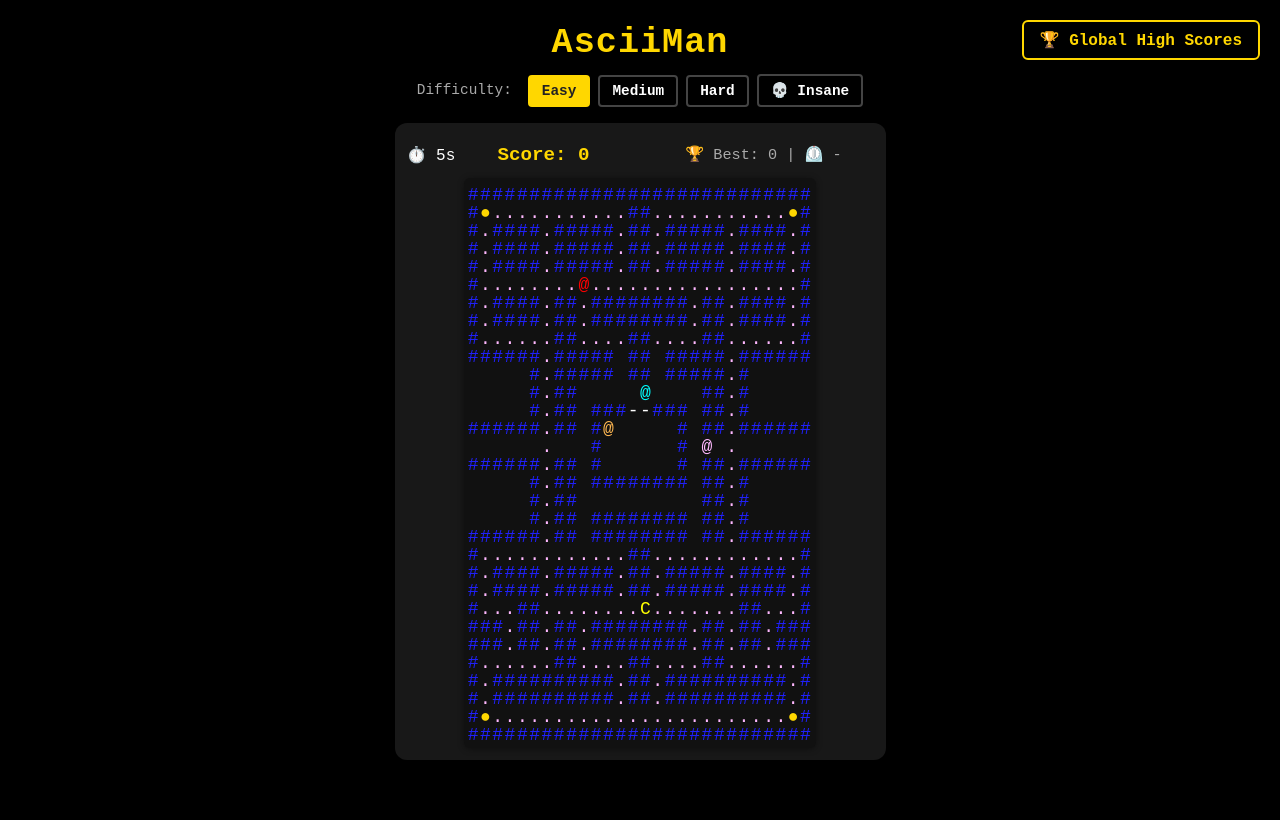
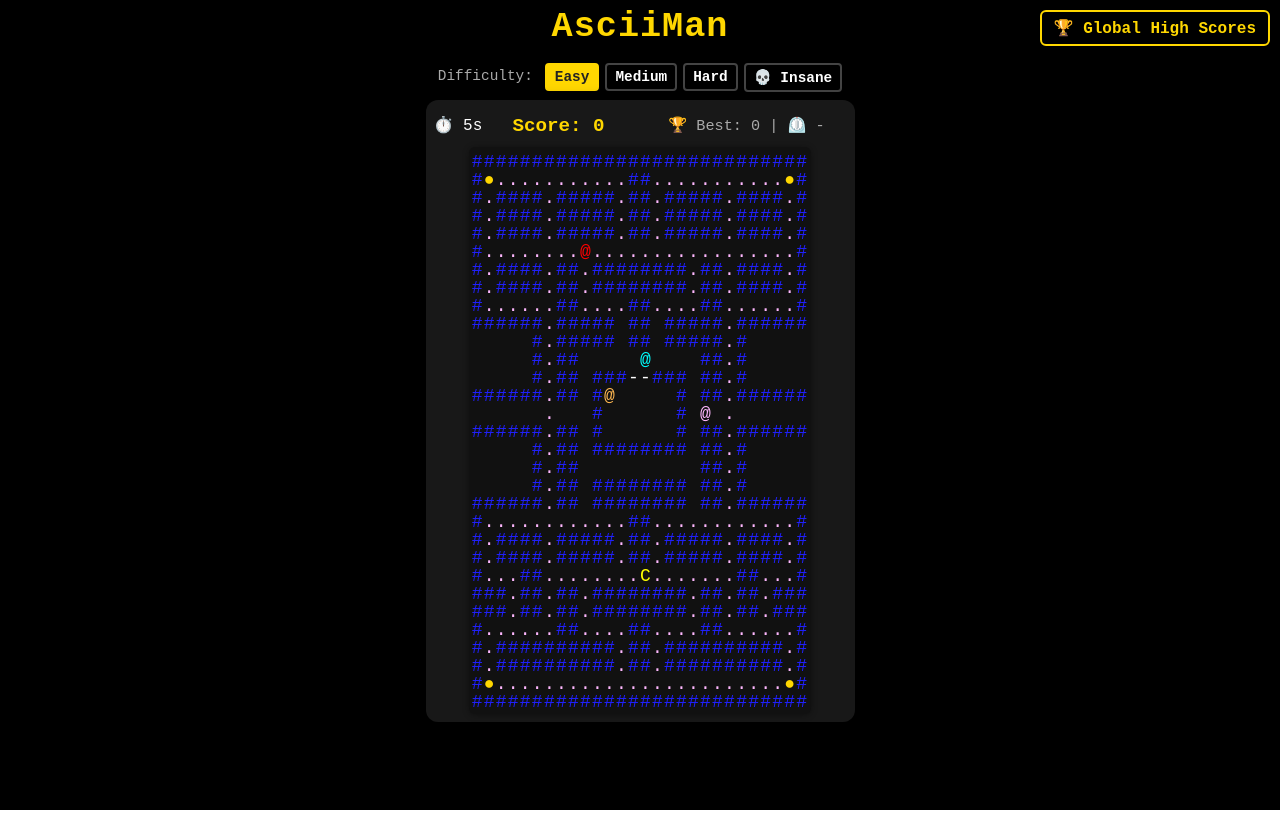
Before and after one commit to MarinaPrice-Dev/asciiman, a React (Vite) app: page / in a window 1280 px wide. Built offline with nearby package versions, Linux system fonts and the light colour scheme.

Commit message:
how can me make this friendlier for desktop with lower screen resolution? we never want a scrollbar

```diff
--- a/src/components/Game.tsx
+++ b/src/components/Game.tsx
@@ -68,18 +68,19 @@ const GameContainer = styled.div`
   display: flex;
   flex-direction: column;
   align-items: center;
-  padding: 0 20px 20px 20px;
+  padding: 0 10px 10px 10px;
   background-color: black;
   color: white;
   font-family: monospace;
-  min-height: 100vh;
+  height: 100vh;
+  overflow: hidden;
 `;
 
 const Header = styled.h1`
-  font-size: 2.2rem;
+  font-size: min(2.2rem, 5vh);
   font-weight: bold;
   letter-spacing: 1px;
-  margin-bottom: 12px;
+  margin: 8px 0;
   color: #ffd700;
   text-shadow: 1px 1px 4px #000a;
 `;
@@ -87,53 +88,55 @@ const Header = styled.h1`
 const StatsRow = styled.div`
   display: flex;
   flex-direction: row;
-  gap: 16px;
+  gap: 14px;
   justify-content: center;
   align-items: center;
-  margin-bottom: 8px;
+  margin-bottom: 6px;
 `;
 
 const GameCard = styled.div`
   background: #181818;
   border-radius: 12px;
   box-shadow: 0 3px 16px #000a;
-  padding: 18px 12px 12px 12px;
+  padding: 12px 8px 8px 8px;
   display: flex;
   flex-direction: column;
   align-items: center;
   min-width: 0;
+  max-height: calc(100vh - 140px);
+  overflow: hidden;
 `;
 
 const GameBoard = styled.pre`
   line-height: 1;
-  letter-spacing: 1.5px;
+  letter-spacing: 1.2px;
   margin: 0;
-  font-size: 18px;
+  font-size: min(18px, 2.4vh);
   background: #111;
   border-radius: 6px;
-  padding: 8px 4px 4px 4px;
+  padding: 6px 3px 3px 3px;
   box-shadow: 0 1px 6px #0006;
 `;
 
 const Score = styled.div`
-  font-size: 1.2rem;
+  font-size: min(1.2rem, 2.5vh);
   font-weight: bold;
   color: #ffd700;
-  width: 140px;
+  width: 120px;
   text-align: left;
 `;
 
 const Timer = styled.div`
-  font-size: 1rem;
+  font-size: min(1rem, 2.2vh);
   color: #fff;
-  width: 75px;
+  width: 65px;
   text-align: left;
 `;
 
 const BestStats = styled.div`
-  font-size: 0.95rem;
+  font-size: min(0.95rem, 2vh);
   color: #aaa;
-  width: 220px;
+  width: 200px;
   text-align: center;
 `;
 
@@ -198,14 +201,16 @@ const DialogButton = styled.button`
 
 const DifficultySelector = styled.div`
   display: flex;
-  gap: 8px;
-  margin-bottom: 16px;
+  gap: 6px;
+  margin: 8px 0;
   align-items: center;
+  flex-wrap: wrap;
+  justify-content: center;
 `;
 
 const DifficultyButton = styled.button<{ active: boolean; insane?: boolean }>`
-  padding: 6px 12px;
-  font-size: 0.9rem;
+  padding: 4px 8px;
+  font-size: min(0.9rem, 2vh);
   border-radius: 4px;
   border: 2px solid ${props => props.active ? (props.insane ? '#ff3333' : '#ffd700') : '#444'};
   background: ${props => props.active ? (props.insane ? '#ff3333' : '#ffd700') : 'transparent'};
@@ -220,9 +225,9 @@ const DifficultyButton = styled.button<{ active: boolean; insane?: boolean }>`
 `;
 
 const DifficultyLabel = styled.span`
-  font-size: 0.9rem;
+  font-size: min(0.9rem, 2vh);
   color: #aaa;
-  margin-right: 8px;
+  margin-right: 6px;
 `;
 
 const DialogInput = styled.input`
@@ -248,10 +253,10 @@ const DialogButtonRow = styled.div`
 
 const ScoresButton = styled.button`
   position: absolute;
-  top: 20px;
-  right: 20px;
-  padding: 8px 16px;
-  font-size: 1rem;
+  top: 10px;
+  right: 10px;
+  padding: 6px 12px;
+  font-size: min(1rem, 2.2vh);
   border-radius: 6px;
   border: 2px solid #ffd700;
   background: transparent;
--- a/src/components/ScoresDialog.tsx
+++ b/src/components/ScoresDialog.tsx
@@ -18,11 +18,13 @@ const DialogOverlay = styled.div`
 const DialogBox = styled.div`
   background: #222;
   color: #fff;
-  padding: 24px;
+  padding: 16px;
   border-radius: 10px;
   box-shadow: 0 3px 16px #000a;
-  min-width: 500px;
+  min-width: min(500px, 90vw);
   max-width: 90vw;
+  max-height: 90vh;
+  overflow-y: auto;
   position: relative;
 `;
 
@@ -30,11 +32,17 @@ const DialogHeader = styled.div`
   display: flex;
   align-items: center;
   justify-content: space-between;
-  margin-bottom: 20px;
+  margin-bottom: 16px;
+  position: sticky;
+  top: 0;
+  background: #222;
+  z-index: 1;
+  padding-bottom: 8px;
+  border-bottom: 1px solid #444;
 `;
 
 const DialogTitle = styled.h2`
-  font-size: 1.5rem;
+  font-size: min(1.5rem, 4vh);
   color: #ffd700;
   margin: 0;
   flex-grow: 1;
@@ -44,10 +52,11 @@ const DialogTitle = styled.h2`
 const ScoresTable = styled.table`
   width: 100%;
   border-collapse: collapse;
-  margin: 20px 0;
+  margin: 16px 0;
+  font-size: min(1rem, 2.2vh);
 
   th, td {
-    padding: 8px 12px;
+    padding: 6px 8px;
     text-align: left;
     border-bottom: 1px solid #444;
   }
@@ -55,6 +64,10 @@ const ScoresTable = styled.table`
   th {
     color: #ffd700;
     font-weight: bold;
+    position: sticky;
+    top: 57px;
+    background: #222;
+    z-index: 1;
   }
 
   tr:last-child td {
@@ -64,18 +77,36 @@ const ScoresTable = styled.table`
   tr:hover td {
     background: #333;
   }
+
+  @media (max-width: 600px) {
+    th:nth-child(4), td:nth-child(4) { /* Hide Time column on small screens */
+      display: none;
+    }
+  }
+
+  @media (max-width: 400px) {
+    th:nth-child(5), td:nth-child(5) { /* Hide Difficulty column on very small screens */
+      display: none;
+    }
+  }
 `;
 
 const FilterRow = styled.div`
   display: flex;
-  gap: 8px;
-  margin-bottom: 16px;
+  gap: 6px;
+  margin-bottom: 12px;
   justify-content: center;
+  flex-wrap: wrap;
+  position: sticky;
+  top: 57px;
+  background: #222;
+  z-index: 1;
+  padding: 8px 0;
 `;
 
 const FilterButton = styled.button<{ active: boolean }>`
-  padding: 6px 12px;
-  font-size: 0.9rem;
+  padding: 4px 8px;
+  font-size: min(0.9rem, 2vh);
   border-radius: 4px;
   border: 2px solid ${props => props.active ? '#ffd700' : '#444'};
   background: ${props => props.active ? '#ffd700' : 'transparent'};
@@ -94,12 +125,12 @@ const CloseButton = styled.button`
   background: transparent;
   border: none;
   color: #fff;
-  font-size: 1.5rem;
+  font-size: min(1.5rem, 3vh);
   cursor: pointer;
   padding: 4px;
   margin-left: 8px;
-  width: 32px;
-  height: 32px;
+  width: 28px;
+  height: 28px;
   display: flex;
   align-items: center;
   justify-content: center;
```
